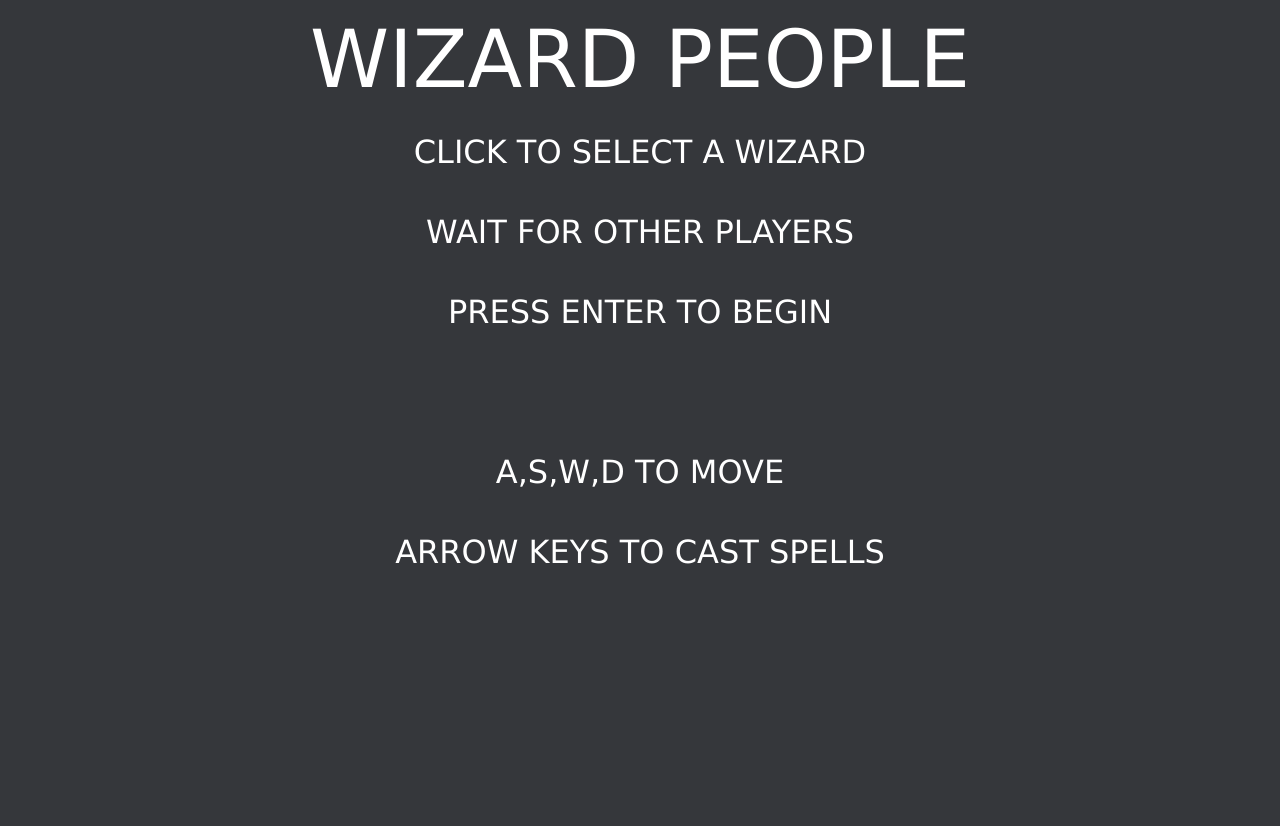
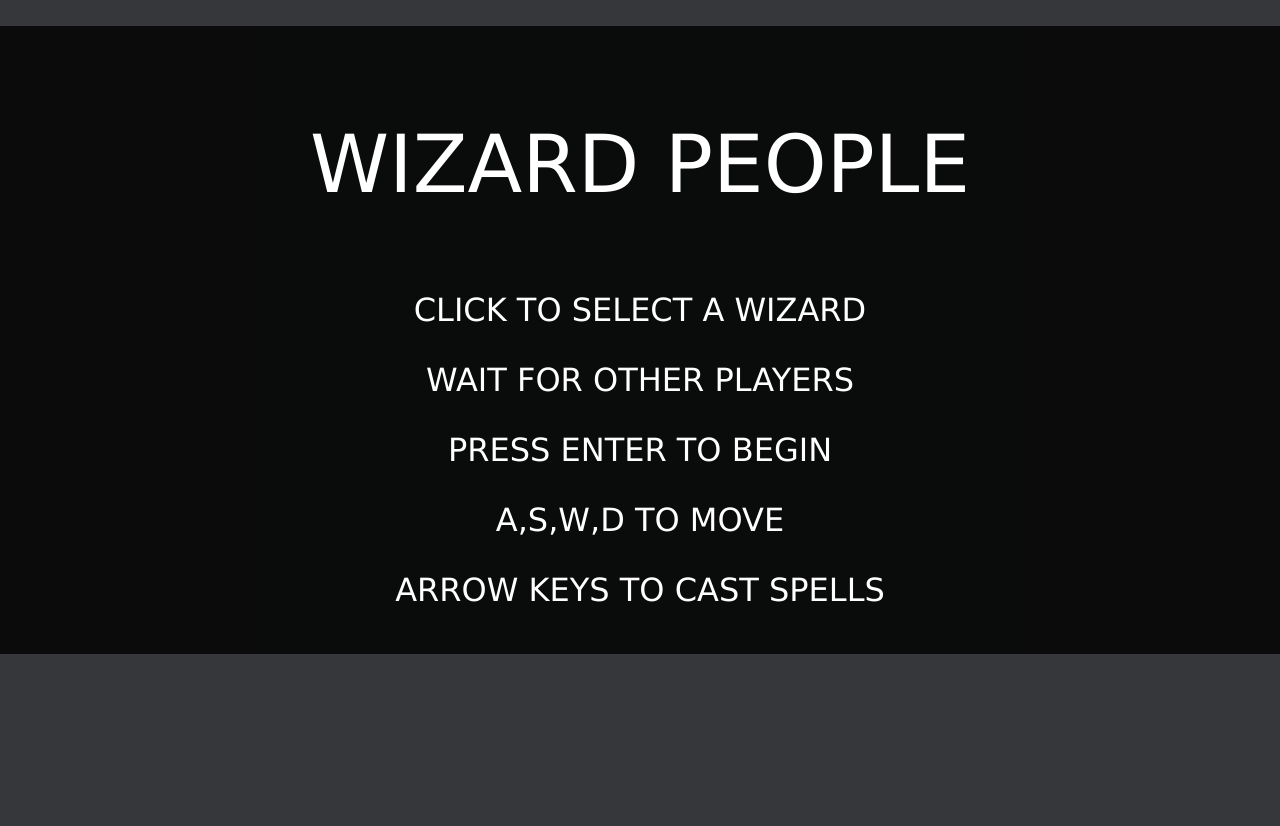
Before and after one commit to jstoxrocky/wizard_people_reloaded, a Flask app: page / in a window 1280 px wide. Before the commit the page ends 564 px from the top, so only its background shows below. Run offline with Flask 2, Linux system fonts and the light colour scheme; a map, chart or similar area stays blank; some libraries are stand-ins or nearby versions.

Commit message:
start screen functionality

```diff
--- a/app.py
+++ b/app.py
@@ -43,8 +43,8 @@ def on_connect():
     session['id'] = current_app.id_count
     msg = "New Connection: {}.".format(session['id'])
     current_app.id_count += 1
+
     emit('connection_response', {"msg":msg, "player_chosen_colors_dict":current_app.player_chosen_colors_dict}, broadcast=True,)
-
 
 @socketio.on('keypress_request')
 def keypress_func(d):
@@ -60,16 +60,14 @@ def player_choose_func(d):
 
         msg = "Player {} chooses {}.".format(session['id'],d['col'])
 
-        with app.app_context():
-            current_app.player_to_color_dict[session['id']] = d['col']
+        current_app.player_to_color_dict[session['id']] = d['col']
 
-            for val in current_app.player_to_color_dict.values():
-                current_app.player_chosen_colors_dict[val] += 1
+        player_chosen_colors_dict = {'red':0,'blu':0,'gre':0,'yel':0}
 
-        current_app.game.add_player(id=session['id'],color=d['col'])
+        for val in current_app.player_to_color_dict.values():
+            player_chosen_colors_dict[val] += 1
 
-
-        emit('player_choose_response', {"msg":msg, "player_chosen_colors_dict":current_app.player_chosen_colors_dict}, broadcast=True,)
+        emit('player_choose_response', {"msg":msg, "player_chosen_colors_dict":player_chosen_colors_dict,}, broadcast=True,)
 
 
 
@@ -81,6 +79,9 @@ def broadcast_game_state(data):
 
 @socketio.on('start_game_request')
 def start_game_func(d):
+
+    for key in current_app.player_to_color_dict.keys():
+        current_app.game.add_player(id=key,color=current_app.player_to_color_dict[key])
 
     msg = "Starting game."
     thread = Thread(target=current_app.game.run)
@@ -94,8 +95,8 @@ def start_game_func(d):
 @socketio.on('reset_game_request')
 def reset_game_func(d):
 
-    msg = "RESET GAME"
-    current_app.game = None
+    msg = "Resetting game"
+
     queue.put_nowait({"type":"STOP"})
     game = Game(queue, broadcast_game_state)
     current_app.game = game
@@ -103,6 +104,7 @@ def reset_game_func(d):
     current_app.id_count = 0
     current_app.player_to_color_dict = {}
     current_app.player_chosen_colors_dict = {'red':0,'blu':0,'gre':0,'yel':0}
+
     emit('connection_response', {"msg":msg, "player_chosen_colors_dict":current_app.player_chosen_colors_dict}, broadcast=True,)
 
 
@@ -114,10 +116,9 @@ def initialize_game():
 
     game = Game(queue, broadcast_game_state)
     current_app.game = game
-
+    current_app.player_chosen_colors_dict = {'red':0,'blu':0,'gre':0,'yel':0}
     current_app.id_count = 0
     current_app.player_to_color_dict = {}
-    current_app.player_chosen_colors_dict = {'red':0,'blu':0,'gre':0,'yel':0}
 
 
 
--- a/static/main.css
+++ b/static/main.css
@@ -43,6 +43,44 @@ div {
 }
 
 
+
+#black_box {
+    /*width:50%;*/
+    /*height:60%;*/
+    background-color:rgba(0,0,0,0.8);
+    /*opacity:0.5;*/
+}
+
+
+.outer {
+    display: table;
+    position: absolute;
+    height: 100%;
+    width: 100%;
+    /*position: absolute;*/
+}
+
+.middle {
+    /*display: table-cell;*/
+    vertical-align: middle;
+}
+
+.inner {
+    /*margin-left: 0 auto;*/
+    /*margin-right: 0 auto; */
+}
+
+
+.startText {
+    opacity:1.0;
+}
+
+
+
+
+
+
+
 /*.centered {
   position: fixed;
   left: 15%;
--- a/static/main.js
+++ b/static/main.js
@@ -56,7 +56,6 @@ function initialize_canvas(){
 
 function create_map(world_width, world_height) {
 
-
     tile_size = Math.min(canvas.width / world_width, canvas.height / world_height)
     canvas.width = tile_size * world_width
     canvas.height = tile_size * world_height
@@ -72,17 +71,17 @@ function create_map(world_width, world_height) {
 
 
 
-function clear_canvas() {
+function clear_canvas(room_json) {
     ctx.clearRect(0, 0, canvas.width, canvas.height);
-    ctx.fillStyle = "#659D32";
+    ctx.fillStyle = room_json.bg_color;
     ctx.fillRect(0, 0, canvas.width, canvas.height);
 }
 
 
 
-function update_canvas(badguy_json, rect_json, player_json, orb_json) {
+function update_canvas(badguy_json, rect_json, player_json, orb_json, room_json) {
 
-    clear_canvas()
+    clear_canvas(room_json)
     draw_walls(rect_json)
     draw_badguys(badguy_json)
     draw_players(player_json)
@@ -142,7 +141,6 @@ function draw_character(character_json, image){
 
             center_x = c_dict.x + (c_dict.w/2)
             center_y = c_dict.y + (c_dict.h/2)
-
 
             ctx.save();
             ctx.globalAlpha = 0.4;
@@ -226,8 +224,10 @@ function draw_orbs(orb_json){
 
         o_dict = scale_x_y_w_h(orb_json[i]['x'], orb_json[i]['y'], orb_json[i]['width'], orb_json[i]['width'])
 
+        ctx.save();
+        ctx.globalAlpha = 0.5;
         draw_circle(color_dict[orb_json[i]['color']], o_dict['x'], o_dict['y'], o_dict['w'])
-
+        ctx.restore();
 
     }
 
--- a/static/socket_connections.js
+++ b/static/socket_connections.js
@@ -2,13 +2,15 @@
 $(document).ready(function(){
 
 
-$("body").append("<div class='startText' id='title'>WIZARD PEOPLE</div>")
-$("body").append("<div class='startText' id='instructions'>CLICK TO SELECT A WIZARD</div>")
-$("body").append("<div class='startText' id='instructions2'>WAIT FOR OTHER PLAYERS</div>")
-$("body").append("<div class='startText' id='instructions3'>PRESS ENTER TO BEGIN</div>")
+// $("black_box").append("<p class='startText' id='title'>WIZARD PEOPLE</p>")
+// $("black_box").append("<p class='startText' id='instructions'>CLICK TO SELECT A WIZARD</p>")
+// $("black_box").append("<p class='startText' id='instructions2'>WAIT FOR OTHER PLAYERS</p>")
+// $("black_box").append("<p class='startText' id='instructions3'>PRESS ENTER TO BEGIN</p>")
 
-$("body").append("<div class='startText' id='instructions4'>A,S,W,D TO MOVE</div>")
-$("body").append("<div class='startText' id='instructions5'>ARROW KEYS TO CAST SPELLS</div>")
+// $("black_box").append("<p class='startText' id='instructions4'>A,S,W,D TO MOVE</p>")
+// $("black_box").append("<p class='startText' id='instructions5'>ARROW KEYS TO CAST SPELLS</p>")
+
+
 
 //connection
 var socket = io.connect('http://' + document.domain + ':' + location.port);
@@ -22,11 +24,12 @@ socket.on('connect', function() {
 //create canvas
 socket.on('connection_response', function(d) {
 
-    console.log(d.msg);
-    initialize_canvas()
-    drawstartScreen();
-    updatestartScreen(d.player_chosen_colors_dict.red, d.player_chosen_colors_dict.blu, d.player_chosen_colors_dict.gre, d.player_chosen_colors_dict.yel)
-    clicker();
+
+        console.log(d.msg);
+        initialize_canvas()
+        drawstartScreen();
+        updatestartScreen(d.player_chosen_colors_dict.red, d.player_chosen_colors_dict.blu, d.player_chosen_colors_dict.gre, d.player_chosen_colors_dict.yel)
+        clicker();
 
 });
 
@@ -46,7 +49,7 @@ socket.on('start_game_response', function(d) {
 //update canvas
 socket.on('get_game_state_response', function(d) {
 
-    update_canvas(d.badguy_json, d.rect_json, d.player_json, d.orb_json)
+    update_canvas(d.badguy_json, d.rect_json, d.player_json, d.orb_json, d.room_json)
 
 });
 
@@ -152,6 +155,10 @@ function clicker(){
         // Animation complete.
         });
 
+        $( ".bdiv" ).fadeOut( "slow", function() {
+        // Animation complete.
+        });
+
 
 
         x = event.pageX;
--- a/templates/main.html
+++ b/templates/main.html
@@ -22,6 +22,19 @@
 
     <body>
 
+        <div class="outer bdiv">
+        <div class="middle bdiv">
+        <div class="inner bdiv" id="black_box">
+            <p class='startText' id='title'>WIZARD PEOPLE</p>
+            <p class='startText' id='instructions'>CLICK TO SELECT A WIZARD</p>
+            <p class='startText' id='instructions2'>WAIT FOR OTHER PLAYERS</p>
+            <p class='startText' id='instructions3'>PRESS ENTER TO BEGIN</p>
+            <p class='startText' id='instructions4'>A,S,W,D TO MOVE</p>
+            <p class='startText' id='instructions5'>ARROW KEYS TO CAST SPELLS</p>
+        </div>
+        </div>
+        </div>
+
 
         <canvas id="canvas"></canvas>
 
```
Also changed, not shown: game.py (+48 -13 lines).
